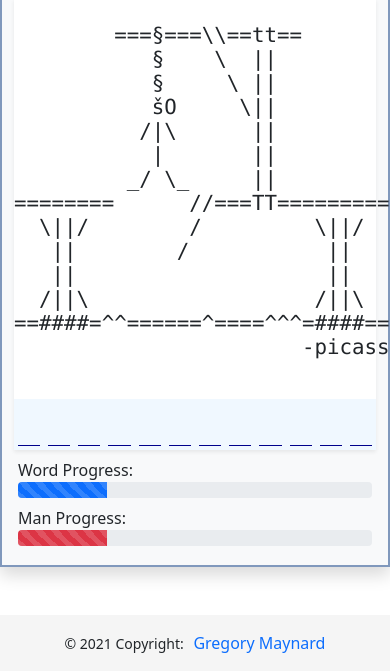
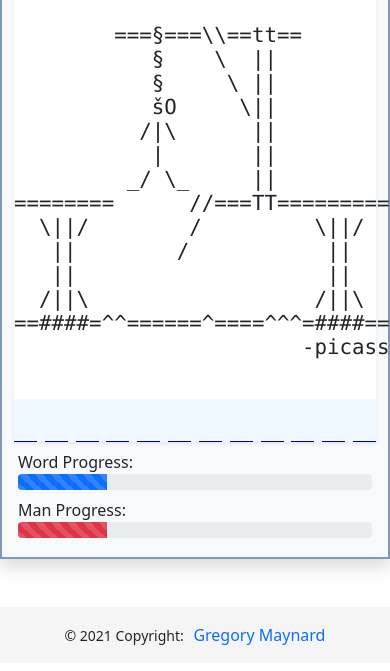
Before and after one commit to CinderScript/csc3221-node-website, a Node server app: page /Hangman/hangman.html in a window 390 px wide; the page is wider, and only the part inside the window is pictured. Shown: the part 1090-1761 px from the top of that part. After the commit the page ends 1735 px from the top of that part, so only its background shows below. Run offline with Node 20, Linux system fonts and the light colour scheme.

Commit message:
letterbox spacers for responsive spacing

```diff
--- a/public/Hangman/css/hangman.css
+++ b/public/Hangman/css/hangman.css
@@ -36,18 +36,6 @@
     padding: 15px 0px;
 }
 
-#word-container{
-    background-color: aliceblue;
-}
-
-.letter-box{
-    margin: 4px;
-    height: 43px;
-    width: 23px;
-    border-bottom: darkblue 1px solid;
-    text-align: center;
-    font-size: 2em;
-}
 
 #gallows-container{
     margin:auto;
@@ -59,6 +47,21 @@
 
 }
 
+#word-container{
+    background-color: aliceblue;
+}
+
+.letter-box{
+    height: 43px;
+    width: 23px;
+    border-bottom: darkblue 1px solid;
+    text-align: center;
+    font-size: 2em;
+}
+#word-container .spacer{
+    max-width: 25px;
+    flex-grow: 1;
+}
 
 footer{
     background-color: whitesmoke;
--- a/public/Hangman/hangman.html
+++ b/public/Hangman/hangman.html
@@ -113,16 +113,27 @@
                     </div>
                     <div id="word-container" class="d-flex flex-row justify-content-center">
                         <div class="letter-box"></div>
+                        <div class="spacer"></div>
                         <div class="letter-box"></div>
+                        <div class="spacer"></div>
                         <div class="letter-box"></div>
+                        <div class="spacer"></div>
                         <div class="letter-box"></div>
+                        <div class="spacer"></div>
                         <div class="letter-box"></div>
+                        <div class="spacer"></div>
                         <div class="letter-box"></div>
+                        <div class="spacer"></div>
                         <div class="letter-box"></div>
+                        <div class="spacer"></div>
                         <div class="letter-box"></div>
+                        <div class="spacer"></div>
                         <div class="letter-box"></div>
+                        <div class="spacer"></div>
                         <div class="letter-box"></div>
+                        <div class="spacer"></div>
                         <div class="letter-box"></div>
+                        <div class="spacer"></div>
                         <div class="letter-box"></div>
                     </div>
 
--- a/public/Hangman/scripts/hangman.js
+++ b/public/Hangman/scripts/hangman.js
@@ -6,6 +6,7 @@
 let manProgress;
 let gallowsDisplay;
 let letterBoxes;
+let letterBoxSpacers;
 
 // inputs
 let categoriesDropdown;
@@ -36,6 +37,7 @@
     manProgress = document.getElementById("man-progress");
     gallowsDisplay = document.getElementById("gallows");
     letterBoxes = document.getElementById("word-container").getElementsByClassName("letter-box");
+    letterBoxSpacers = document.getElementById("word-container").getElementsByClassName("spacer");
 
     categoriesDropdown = document.getElementById("word-categories");
     maxLettersInput = document.getElementById("word-letters-max");
@@ -156,6 +158,7 @@
 
 function SetLetterboxVisibility(numberVisible){
     let boxesToRemove = letterBoxes.length - numberVisible;
+    let spacersToRemove = boxesToRemove;
 
     // set visibility (display) for each box
     for (let i = 0; i < letterBoxes.length; i++) {
@@ -163,6 +166,14 @@
             letterBoxes[i].classList.add("d-none");
         else
             letterBoxes[i].classList.remove("d-none");
+    }
+
+    // set visibility (display) for each spacer
+    for (let i = 0; i < letterBoxSpacers.length; i++) {
+        if (i < spacersToRemove)
+            letterBoxSpacers[i].classList.add("d-none");
+        else
+            letterBoxSpacers[i].classList.remove("d-none");
     }
 }
 
```
